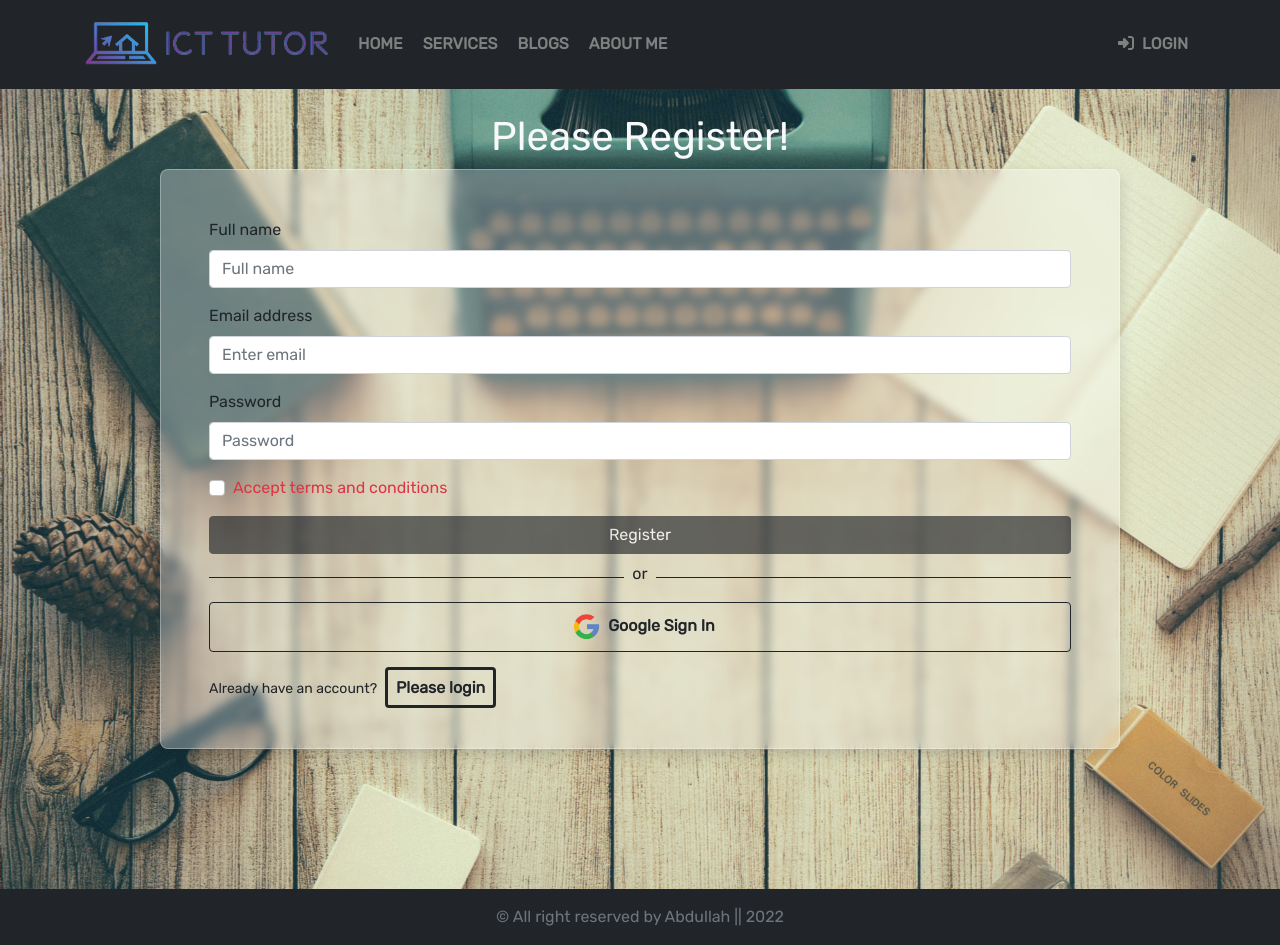
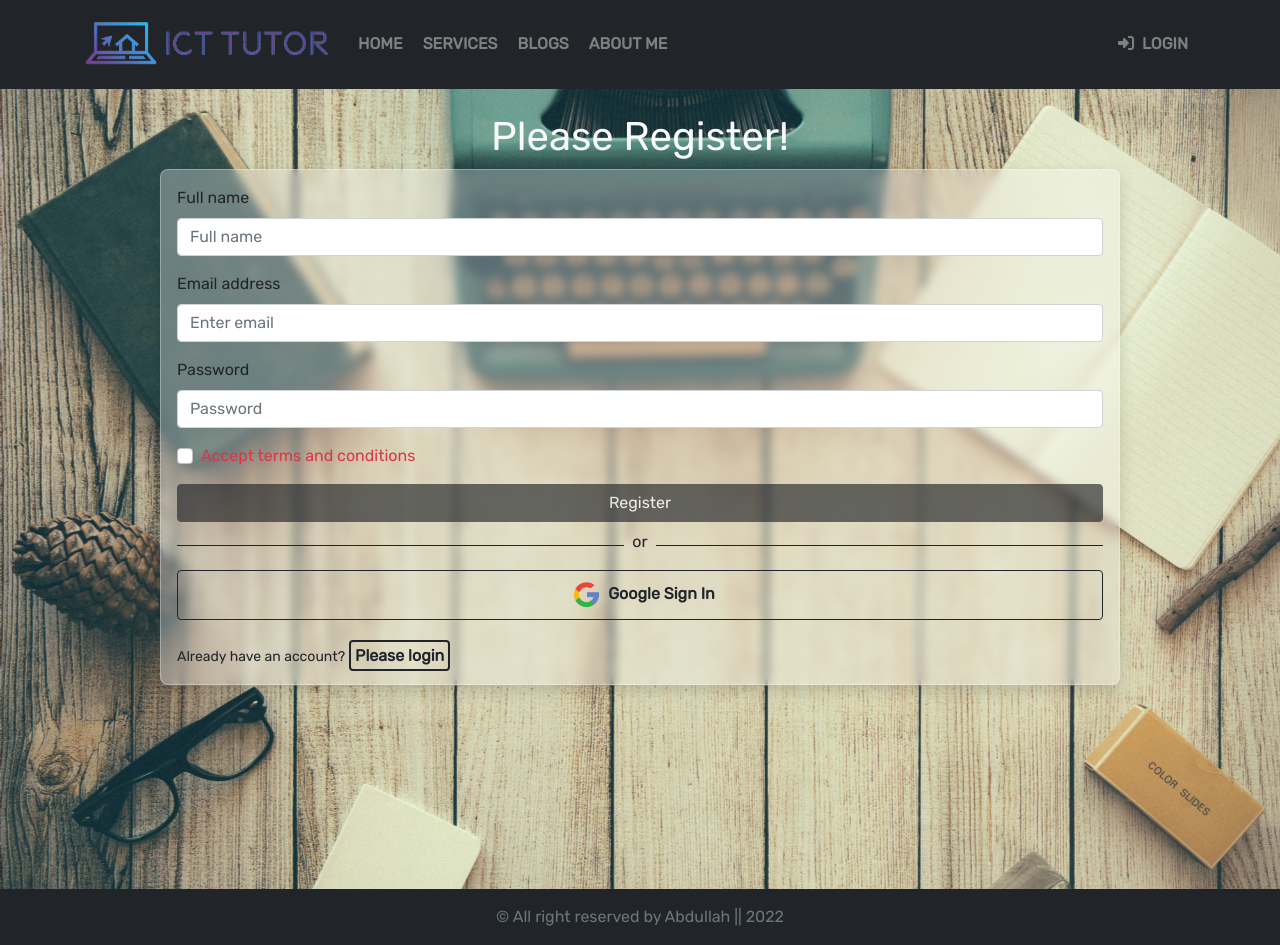
Before and after one commit to AbdullahAhmedKhan/ict-tutor, a React (Create React App) app: page /register in a window 1280 px wide. Built offline with nearby package versions, Linux system fonts and the light colour scheme; no server answers.

Commit message:
readme file updated

```diff
--- a/src/Components/Login/Register.js
+++ b/src/Components/Login/Register.js
@@ -39,7 +39,7 @@ const Register = () => {
 
         <div className='register-container'>
             <h1 className='text-center text-light pt-4'>Please Register!</h1>
-            <div className='w-75 mx-auto my-1 register-text p-5'>
+            <div className='w-75 mx-auto my-1 register-text p-3'>
                 <Form onSubmit={handleSubmit}>
                     <Form.Group className="mb-3" controlId="formBasicEmail">
                         <Form.Label>Full name</Form.Label>
@@ -63,7 +63,7 @@ const Register = () => {
                     </Button>
                     <SocialLogin></SocialLogin>
                     <div className='mt-4'>
-                        <small className='me-1'>Already have an account?</small> <span onClick={handleLogin} style={{ cursor: "pointer", width: "115px" }} className='border border-dark border-3 rounded p-2 my-1 fw-bold'>Please login</span>
+                        <small className='me-1'>Already have an account?</small><span onClick={handleLogin} style={{ cursor: "pointer", width: "115px" }} className='border border-dark border-2 rounded p-1 my-3 fw-bold'>Please login</span>
                     </div>
                 </Form>
             </div>
--- a/src/Components/Login/SocialLogin.js
+++ b/src/Components/Login/SocialLogin.js
@@ -16,7 +16,7 @@ const SocialLogin = () => {
             <p className='text-danger'>Error: {error?.message}</p>
     }
     if (loading) {
-        <Loading></Loading>;
+        return <Loading></Loading>;
     }
     if (user) {
         navigate(from, { replace: true });
```
Also changed, not shown: firebase.json (added), 2 other files (tests, documents, lock files or other folders).
